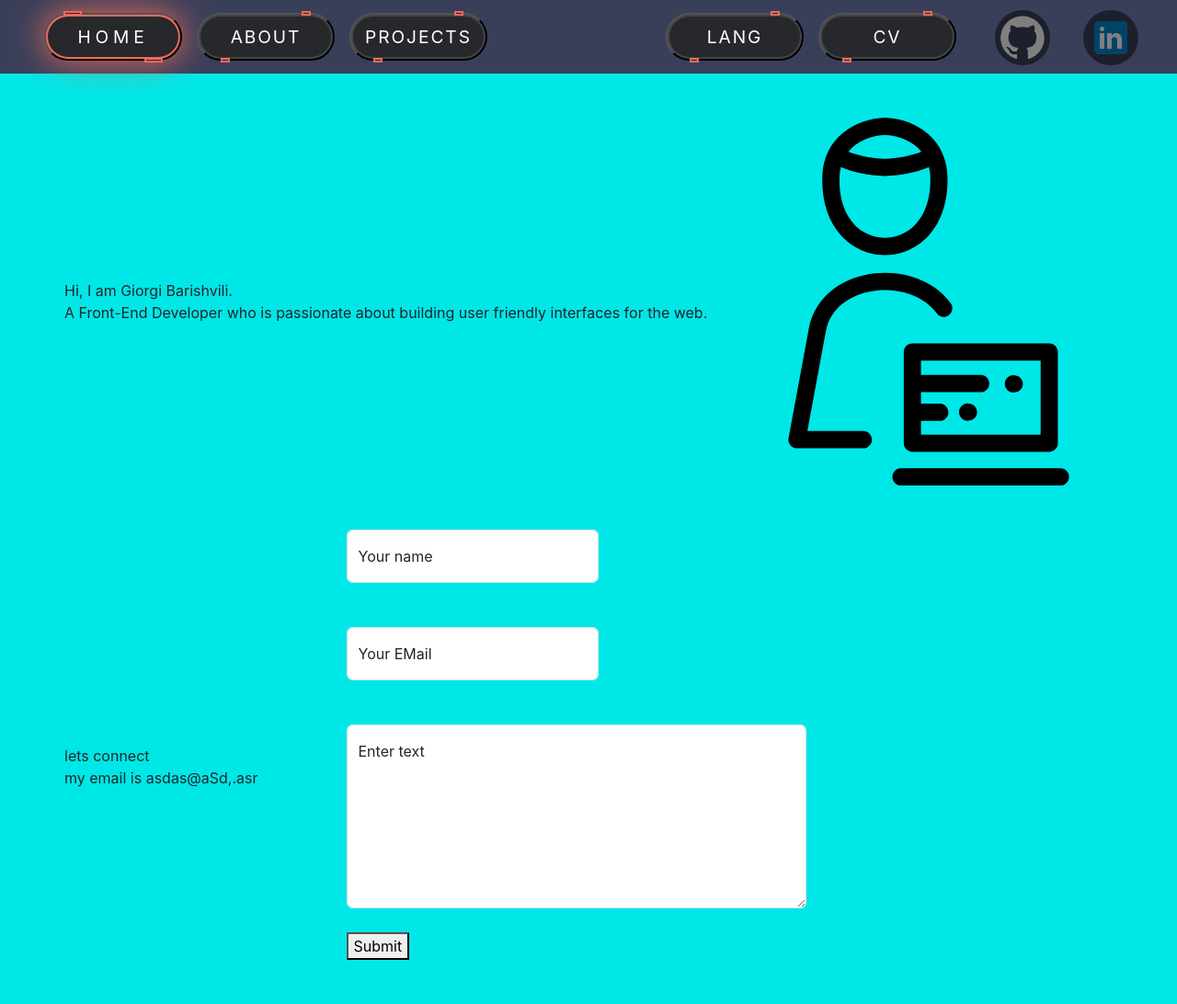
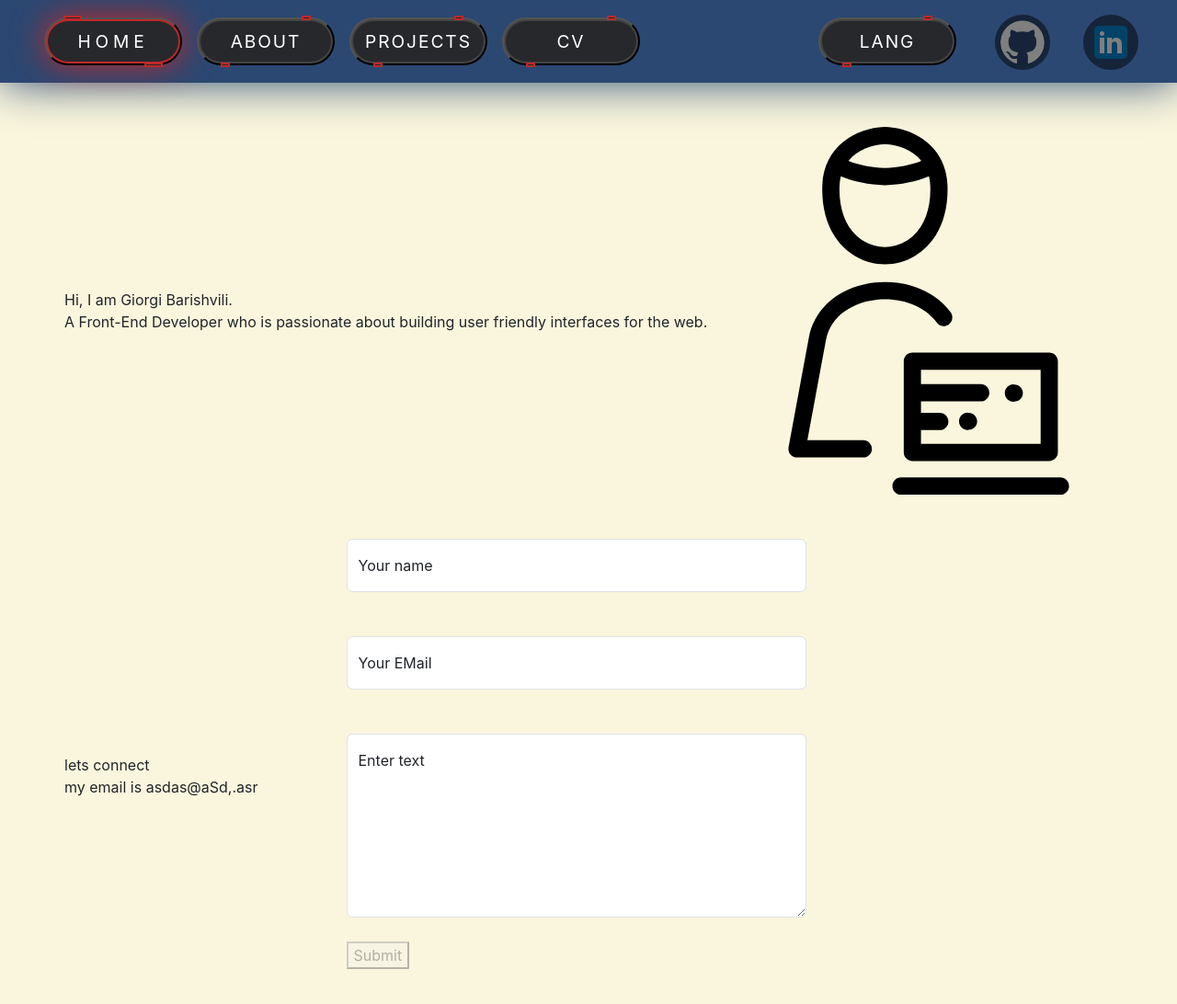
Before and after one commit to giorgibarishvili/Portfolio, a React (Create React App) app in the folder portfolio/: page / in a window 1280 px wide. Shown: the top 1092 px of the page at 92% size. Built offline with nearby package versions, Linux system fonts and the light colour scheme.

Commit message:
fixed design homepage

```diff
--- a/portfolio/src/App.css
+++ b/portfolio/src/App.css
@@ -1,5 +1,5 @@
 body{
-  background-color: #00e7e7;
+  background-color: #FAF6DD;
 }
 .App {
   text-align: center;
--- a/portfolio/src/HomePage.js
+++ b/portfolio/src/HomePage.js
@@ -7,10 +7,13 @@ import { ReactComponent as Programmer } from "./images/computer-programmer.svg";
 import { useTranslation } from "react-i18next";
 import { useState } from "react";
 function HomePage() {
+  const { t } = useTranslation();
   const [messageBox, setMessageBox] = useState("");
   const [userName, setUserName] = useState("");
   const [eMail, setEMail] = useState("");
-  const { t } = useTranslation();
+  const [eMailTouched, setEmailTouched] = useState(false);
+  const [userNameTouched, setUserNameTouched] = useState(false);
+  const [messageBoxTouched, setMessageBoxTouched] = useState(false);
   return (
     <div className="container main">
       {/* <EmblaCarousel /> */}
@@ -31,56 +34,88 @@ function HomePage() {
           className="me-5 align-items-center d-flex"
           //aq gavcherdi
         >
-          lets connect <br />
-          my email is asdas@aSd,.asr
+          <Appear>
+            lets connect <br />
+            my email is asdas@aSd,.asr
+          </Appear>
         </div>
         <form className="ms-5">
-          <Appear>
+          <Reveal>
             <div className="form-floating input-frame pb-5">
               <input
                 type="text"
-                className={"form-control"}
+                className={`form-control${
+                  userNameTouched && !userName ? " is-invalid" : ""
+                }`}
                 id="floatingInput"
                 value={userName}
-                placeholder="Input"
+                placeholder=""
                 onChange={(e) => setUserName(e.target.value)}
+                onBlur={() => setUserNameTouched(true)}
                 autoComplete="off"
                 required
               />
               <label htmlFor="floatingInput">Your name</label>
+              {userNameTouched && !userName && (
+                <span class="text-danger error-validation-text">
+                  This field is mandatory
+                </span>
+              )}
             </div>
-          </Appear>
+          </Reveal>
 
-          <Appear>
+          <Reveal>
             <div className="form-floating input-frame pb-5">
               <input
                 type="text"
-                className={"form-control"}
+                className={`form-control${
+                  eMailTouched && !eMail ? " is-invalid" : ""
+                }`}
                 id="floatingInput"
                 value={eMail}
-                placeholder="Input"
+                placeholder=""
                 onChange={(e) => setEMail(e.target.value)}
+                onBlur={() => setEmailTouched(true)}
                 autoComplete="off"
                 required
               />
               <label htmlFor="floatingInput">Your EMail</label>
+              {eMailTouched && !eMail && (
+                <span class="text-danger error-validation-text">
+                  This field is mandatory
+                </span>
+              )}
             </div>
-          </Appear>
-          <Appear>
+          </Reveal>
+          <Reveal>
             <div className="form-floating input-frame pb-3">
               <textarea
-                className="input-field textarea form-floating form-control"
+                className={`input-field textarea form-floating form-control ${
+                  messageBoxTouched && !messageBox ? " is-invalid" : ""
+                }`}
                 id="floatingInput"
-                placeholder={t("post")}
+                placeholder=""
                 value={messageBox}
                 onChange={(e) => setMessageBox(e.target.value)}
+                onBlur={() => setMessageBoxTouched(true)}
                 required
               ></textarea>
               <label htmlFor="floatingInput">Enter text</label>
+              {messageBoxTouched && !messageBox && (
+                <span class="text-danger error-validation-text">
+                  This field is mandatory
+                </span>
+              )}
             </div>
-          </Appear>
+          </Reveal>
           <Reveal>
-            <button className="mb-5" type="submit">Submit</button>
+            <button
+              className="mb-5"
+              type="submit"
+              disabled={!eMail || !userName || !messageBox}
+            >
+              Submit
+            </button>
           </Reveal>
           {/* <input
               style={{
--- a/portfolio/src/components/Navbar.js
+++ b/portfolio/src/components/Navbar.js
@@ -5,19 +5,37 @@ import i18n from "./i18n/i18n";
 import { useTranslation } from "react-i18next";
 import { ReactComponent as GithubLogo } from "../images/github-mark-white.svg";
 import { ReactComponent as Linkedin } from "../images/icons8-linkedin.svg";
-import { Link } from "react-router-dom";
+import { Link, useLocation } from "react-router-dom";
 function Navbar() {
   const { t } = useTranslation();
+  const location = useLocation();
+
   const [lang, setLang] = useState("en");
   function changeBetweenLanguages() {
     const newLang = lang === "en" ? "ka" : "en";
     setLang(newLang);
     i18n.changeLanguage(newLang);
   }
-  const [activeButton, setActiveButton] = useState("home");
+  const [activeButton, setActiveButton] = useState("");
   const handleButtonClick = (buttonName) => {
     setActiveButton(buttonName);
   };
+  const setActiveButtonBasedOnPath = (pathname) => {
+    switch (pathname) {
+      case "/":
+        setActiveButton("home");
+        break;
+      case "/About":
+        setActiveButton("about");
+        break;
+      default:
+        setActiveButton("");
+    }
+  };
+
+  useEffect(() => {
+    setActiveButtonBasedOnPath(location.pathname);
+  }, [location.pathname]);
 
   // const [itsOn, setItsOn] = useState(false);
 
@@ -47,16 +65,17 @@ function Navbar() {
         >
           Projects
         </Button>
-      </div>
-      <div className="asd me-5">
-        <Button onClick={changeBetweenLanguages}>{t("language")}</Button>
         <a
           href="portfolio/src/images/Giorgi Barishvili.pdf"
           download="Giorgi Barishvili CV"
           target="_blank"
         >
-          <Button className="ms-3">CV</Button>
+          <Button>CV</Button>
         </a>
+      </div>
+      <div className="asd me-5">
+        <Button onClick={changeBetweenLanguages}>{t("language")}</Button>
+
         <a
           href="https://github.com/giorgibarishvili"
           target="_blank"
--- a/portfolio/src/styles/Button.css
+++ b/portfolio/src/styles/Button.css
@@ -17,9 +17,9 @@
 .btn-default:hover,
 .btn-default.active {
   letter-spacing: 0.25em;
-  background: #ec6b5b;
+  background: #bd2929 ;
   color: white;
-  box-shadow: 0 0 35px #ec6b5b;
+  box-shadow: 0 0 35px #bd2929 ;
 }
 
 .btn-default::before {
@@ -48,7 +48,7 @@
   left: 80%;
   width: 10px;
   height: 5px;
-  border: 2px solid #ec6b5b;
+  border: 2px solid #bd2929 ;
   background: #27282c;
   transform: translateX(-50%);
   transition: 0.5s;
@@ -67,7 +67,7 @@
   left: 20%;
   width: 10px;
   height: 5px;
-  border: 2px solid #ec6b5b;
+  border: 2px solid #bd2929 ;
   background: #27282c;
   transform: translateX(-50%);
   transition: 0.5s;
--- a/portfolio/src/styles/Navbar.css
+++ b/portfolio/src/styles/Navbar.css
@@ -5,8 +5,10 @@ orange: #f9ad66
 light: ede6ce
 */
 .navbar {
-    background:  #3a3f59;
-    height: 80px;
+    background:  rgba(43, 72, 114, 1);
+    backdrop-filter: blur(30px);
+    box-shadow: 0px 0px 50px rgba(43, 72, 114, 1);
+    height: 90px;
     display: flex;
     /* justify-content: space-between; */
     /* justify-content: center; */
```
